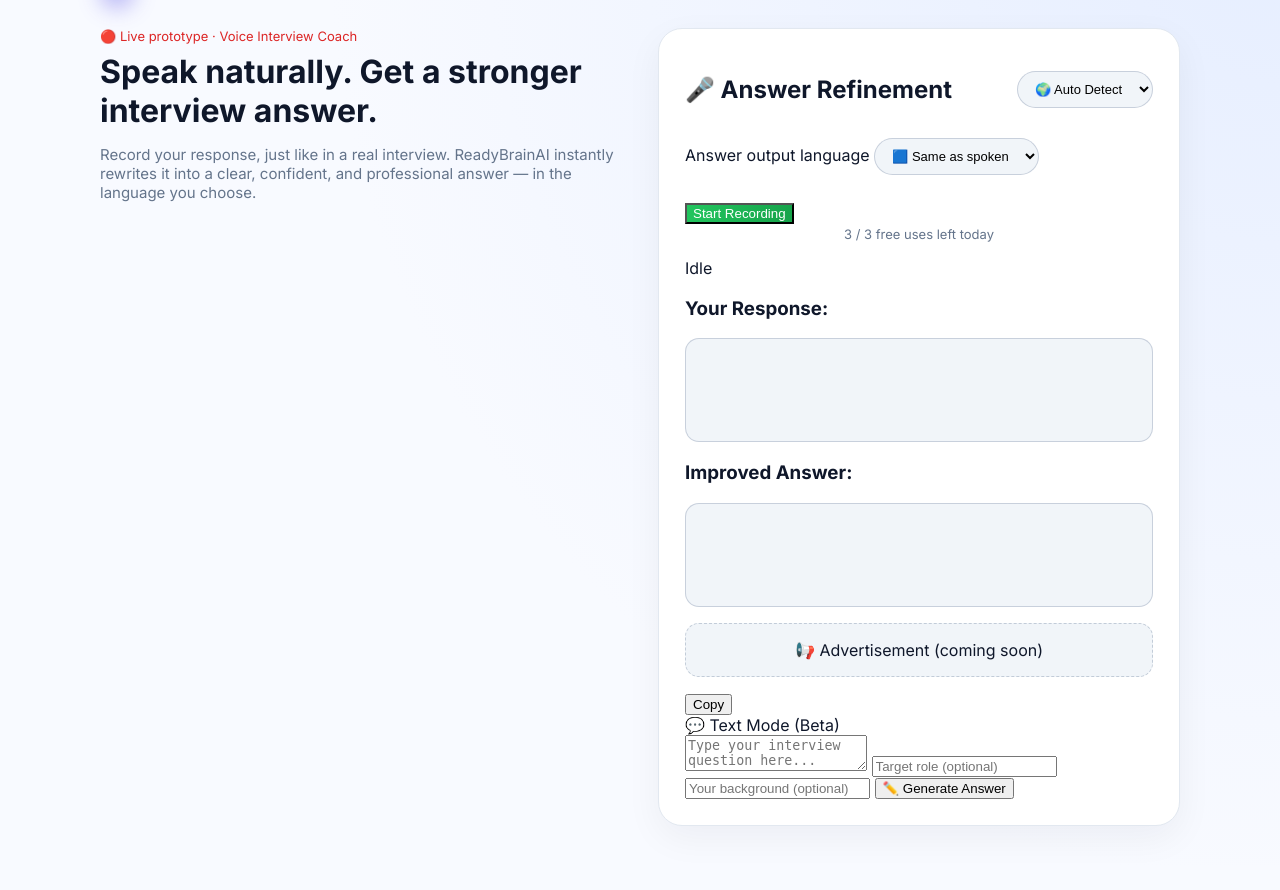
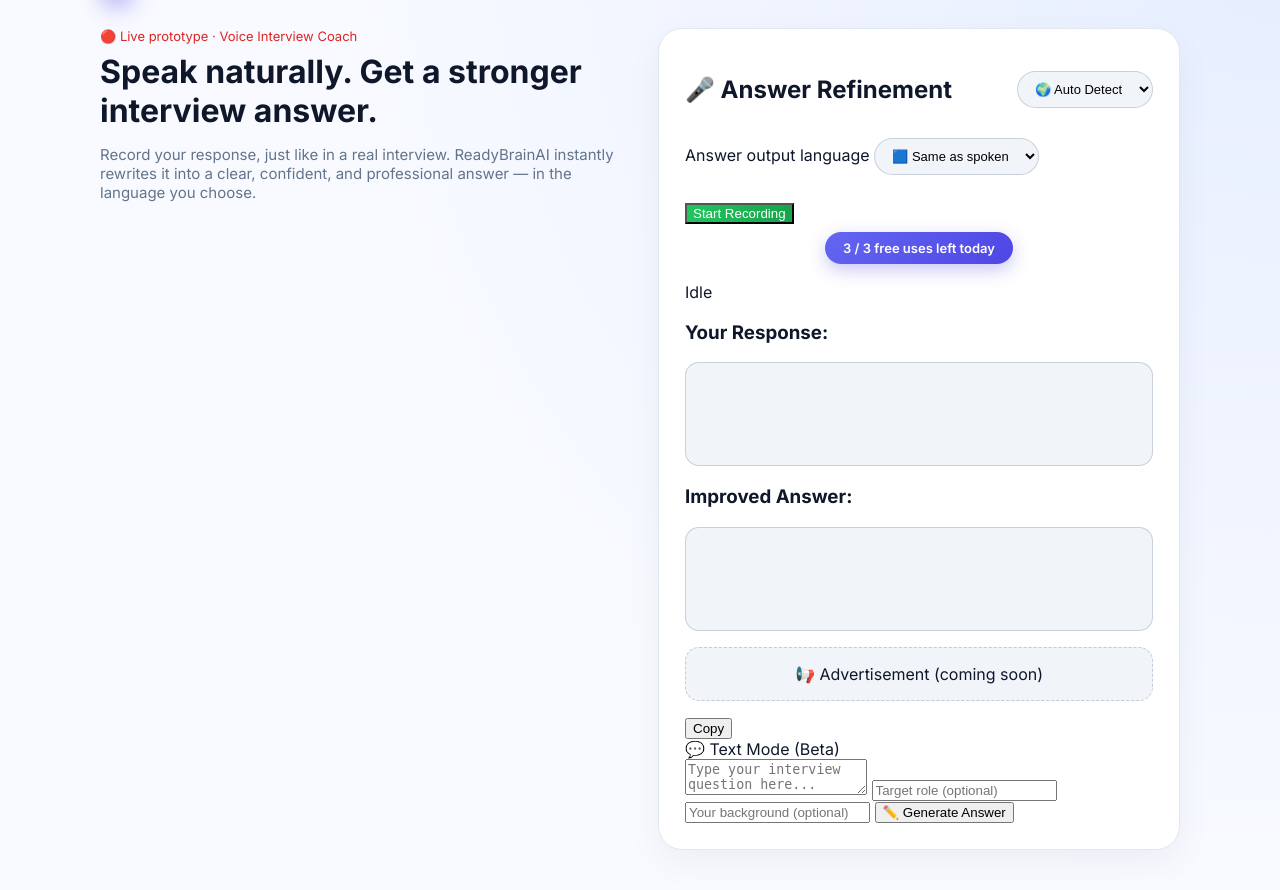
Before and after one commit to readybrain-ai-dev/readybrainai-v1, a Flask app: page /listen in a window 1280 px wide. Shown: the part 74-964 px from the top of the page. Before the commit the page ends 900 px from the top, so only its background shows below. Run offline with Flask 3, Linux system fonts and the light colour scheme.

Commit message:
Updated listen page with premium counter

```diff
--- a/templates/listen.html
+++ b/templates/listen.html
@@ -173,15 +173,23 @@
             color: white;
         }
 
-        /* COUNTER */
+        /* PREMIUM COUNTER */
         #limitCounter {
-            margin-top: -4px;
-            margin-bottom: 12px;
+            margin: 8px auto 18px auto;
+            padding: 8px 18px;
+            width: fit-content;
+
+            background: linear-gradient(135deg, #6366f1, #4f46e5);
+            color: white;
+
             font-size: 13px;
-            text-align: center;
-            color: var(--text-muted);
+            font-weight: 600;
+
+            border-radius: 999px;
+            box-shadow: 0 6px 18px rgba(79,70,229,0.30);
+
             opacity: 0;
-            transition: opacity 0.3s ease;
+            transition: opacity 0.35s ease;
         }
 
         /* TEXT BLOCKS */
```
